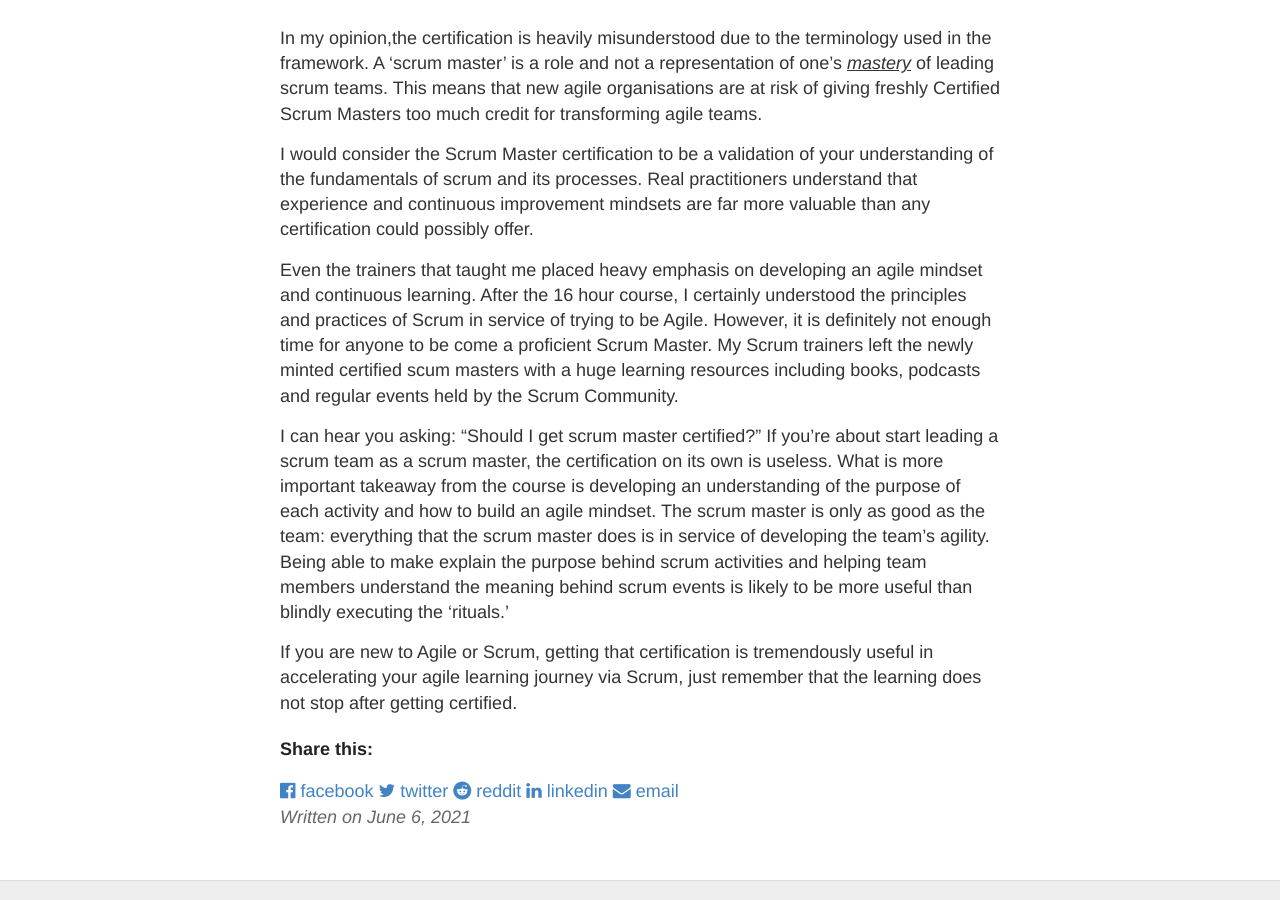
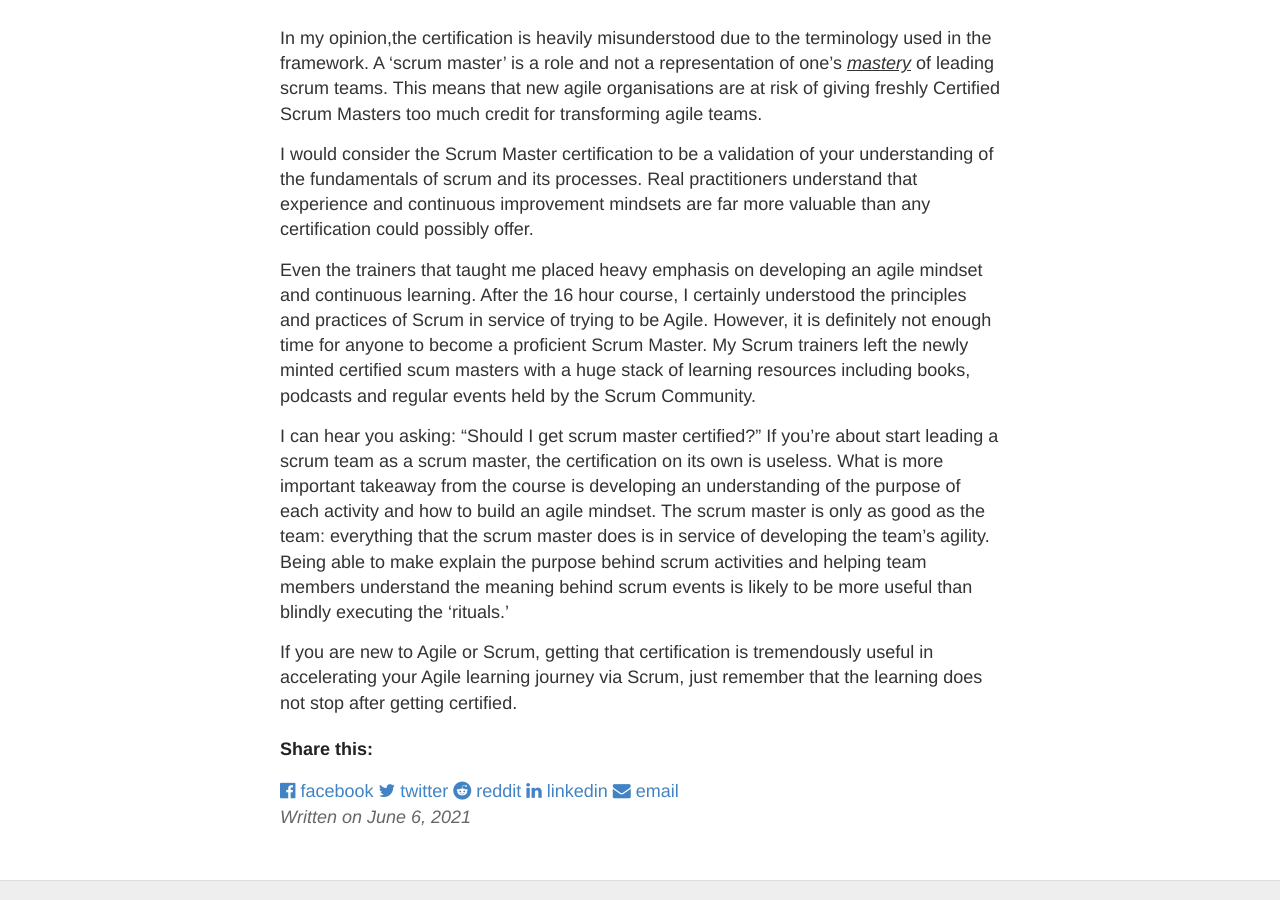
Before and after one commit to LHCRpyr/LHCRpyr.github.io, a Jekyll site: the page built from _posts/2021-6-06-scrumcertified.md, in a window 1280 px wide and 900 px high, scrolled down 2056 px. Built offline with Jekyll 4.4.1, drawn with Linux system fonts in a browser that asks for light colours; nearby versions of some CDN libraries.

Commit message:
Update 2021-6-06-scrumcertified.md
Fix spelling mistakes and grammer

```diff
--- a/_posts/2021-6-06-scrumcertified.md
+++ b/_posts/2021-6-06-scrumcertified.md
@@ -43,8 +43,8 @@ In my opinion,the certification is heavily misunderstood due to the terminology
 
 I would consider the Scrum Master certification to be a validation of your understanding of the fundamentals of scrum and its processes. Real practitioners understand that experience and continuous improvement mindsets are far more valuable than any certification could possibly offer.
 
-Even the trainers that taught me placed heavy emphasis on developing an agile mindset and continuous learning. After the 16 hour course, I certainly understood the principles and practices of Scrum in service of trying to be Agile. However, it is definitely not enough time  for anyone to be come a proficient Scrum Master. My Scrum trainers left the newly minted certified scum masters with a huge learning resources including books, podcasts and regular events held by the Scrum Community.
+Even the trainers that taught me placed heavy emphasis on developing an agile mindset and continuous learning. After the 16 hour course, I certainly understood the principles and practices of Scrum in service of trying to be Agile. However, it is definitely not enough time  for anyone to become a proficient Scrum Master. My Scrum trainers left the newly minted certified scum masters with a huge stack of learning resources including books, podcasts and regular events held by the Scrum Community.
 
 I can hear you asking: "Should I get scrum master certified?" If you're about start leading a scrum team as a scrum master, the certification on its own is useless. What is more important takeaway from the course is developing an understanding of the purpose of each activity and how to build an agile mindset. The scrum master is only as good as the team: everything that the scrum master does is in service of developing the team's agility. Being able to make explain the purpose behind scrum activities and helping team members understand the meaning behind scrum events is likely to be more useful than blindly executing the 'rituals.'
 
-If you are new to Agile or Scrum, getting that certification is tremendously useful in accelerating your agile learning journey via Scrum, just remember that the learning does not stop after getting certified.
+If you are new to Agile or Scrum, getting that certification is tremendously useful in accelerating your Agile learning journey via Scrum, just remember that the learning does not stop after getting certified.
```
